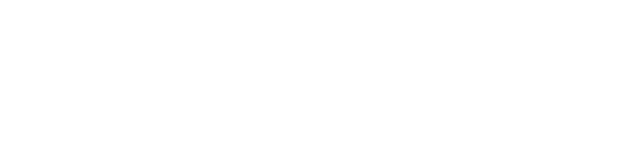
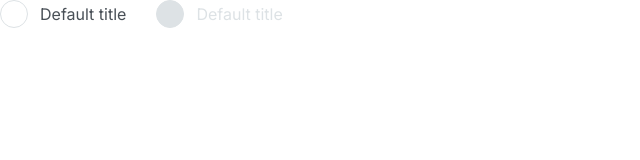
Before and after one commit to js-tasks-ru/htmlcss-20220519_ruslan-aliev-n, a website: page 07-lection5/02-radio/index.html in a window 1280 px wide. Shown: the whole page, without its empty margins (0-640 px from the left). Drawn offline with Linux system fonts and the light colour scheme.

Commit message:
task: реализовал radio

```diff
--- a/07-lection5/02-radio/index.html
+++ b/07-lection5/02-radio/index.html
@@ -1,11 +1,24 @@
 <!DOCTYPE html>
-<!-- Страница радио -->
 <html lang="ru">
     <head>
         <link rel="stylesheet" href="../../assets/css/main.css">
         <link rel="stylesheet" href="./radio.css">
     </head>
-    <body>
+    <body style="display: flex; gap: 30px;">
+        <label class="radio">
+            <input type="radio" class="radio__input"/>
+            <div class="radio__state">
+                <div class="radio__control"></div>
+                <div class="radio__title">Default title</div>
+            </div>
+        </label>
 
+        <label class="radio">
+            <input type="radio" class="radio__input" disabled/>
+            <div class="radio__state">
+                <div class="radio__control"></div>
+                <div class="radio__title">Default title</div>
+            </div>
+        </label>
     </body>
 </html>
--- a/07-lection5/02-radio/radio.css
+++ b/07-lection5/02-radio/radio.css
@@ -0,0 +1,73 @@
+.radio {
+    position: relative;
+    display: inline-block;
+}
+
+.radio__input {
+    position: absolute;
+    clip: rect(0,0,0,0);
+    top: 0;
+    left: 0;
+}
+
+.radio__state {
+    cursor: pointer;
+    display: inline-flex;
+    align-items: center;
+    gap: 12px;
+}
+
+.radio__title {
+    font-family: 'Inter', sans-serif;
+    font-style: normal;
+    font-weight: 400;
+    font-size: 16px;
+    line-height: 24px;
+    color: var(--grey-4);
+}
+
+.radio__control {
+    position: relative;
+    box-sizing: border-box;
+    background: var(--white);
+    border: 1px solid var(--grey-2);
+    border-radius: 50%;
+    width: 28px;
+    height: 28px;
+    display: flex;
+    align-items: center;
+    justify-content: center;
+}
+
+.radio__control::after {
+    content: "";
+    width: 18px;
+    height: 18px;
+    border-radius: 50%;
+    background: #4263EB;
+    display: none;
+}
+
+.radio__input:checked ~ .radio__state .radio__control::after {
+    display: block;
+}
+
+.radio__input:checked ~ .radio__state .radio__control {
+    border: 2px solid #4263EB;
+}
+
+.radio__input:focus ~ .radio__state .radio__title {
+    text-decoration: underline;
+}
+
+.radio__input:disabled ~ .radio__state {
+    pointer-events: none;
+}
+
+.radio__input:disabled ~ .radio__state .radio__control {
+    background: var(--grey-2);
+}
+
+.radio__input:disabled ~ .radio__state .radio__title {
+    color: var(--grey-2);
+}
```
